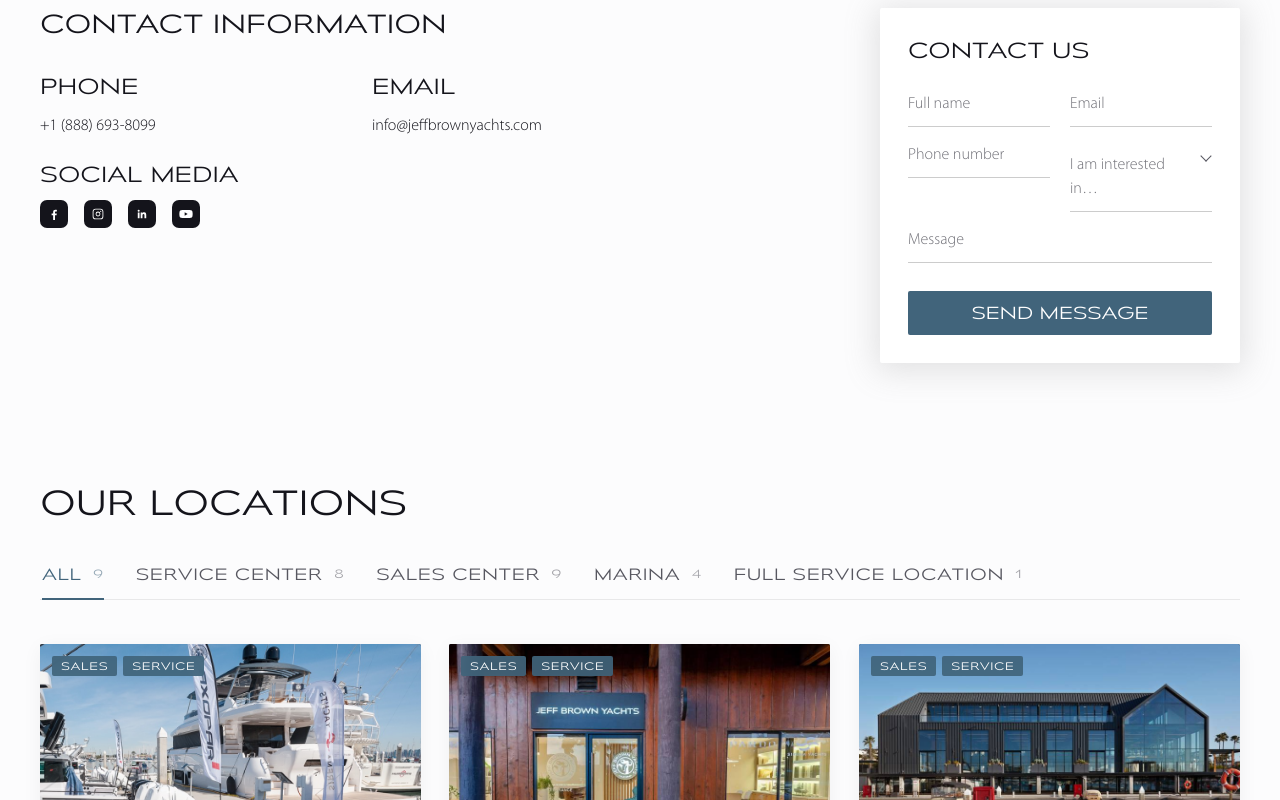
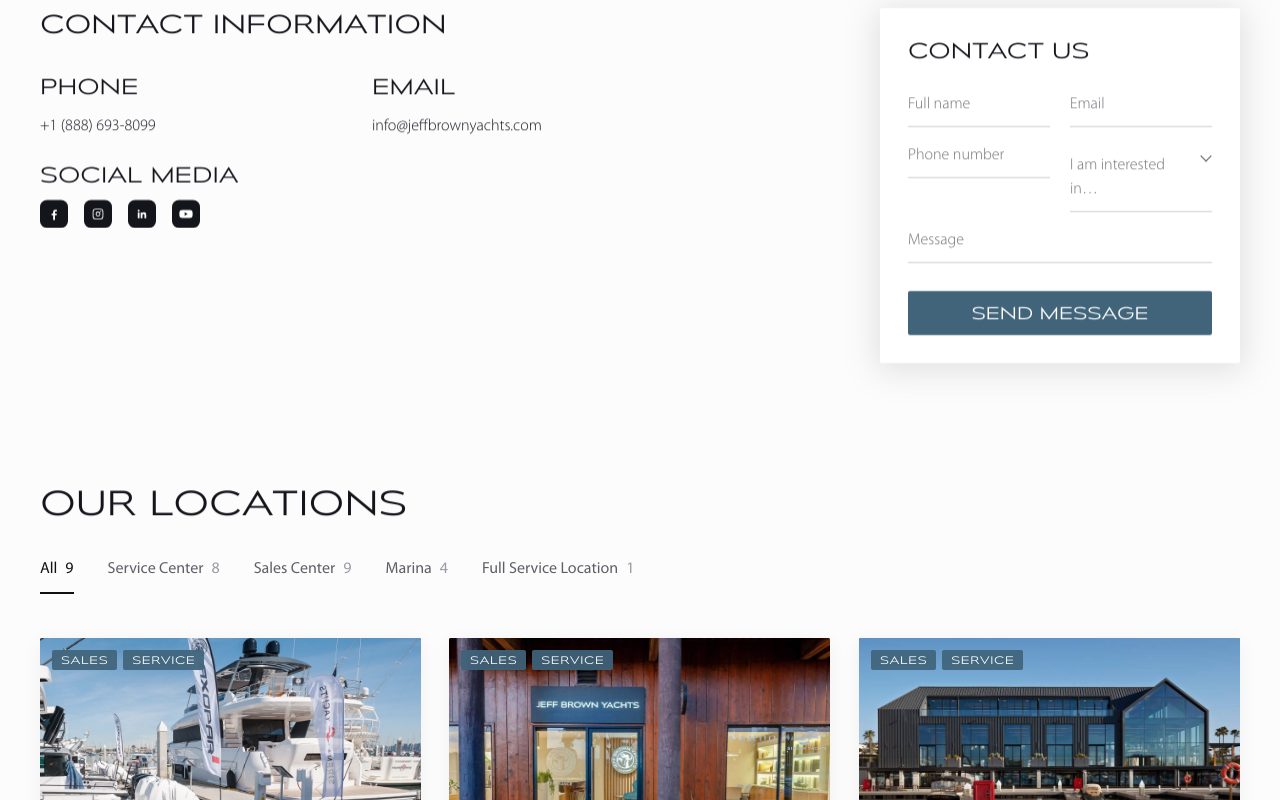
Before and after one commit to ywteamyw/jby-contact, a plain HTML site: page index.html in a window 1280 px wide. Shown: the part 676-1476 px from the top of the page. Drawn offline with Linux system fonts and the light colour scheme.

Commit message:
Hero title 32px; location filter tabs restyled to match jby-locations
Co-Authored-By: Claude Opus 4.8 <noreply@anthropic.com>

```diff
--- a/index.html
+++ b/index.html
@@ -184,11 +184,11 @@ input,select,textarea{font-family:inherit}
   background:linear-gradient(180deg,rgba(13,27,40,0.55) 0%,rgba(13,27,40,0.12) 30%,rgba(13,27,40,0.30) 70%,rgba(13,27,40,0.74) 100%)}
 .hero-contact .hc-inner{position:absolute;left:0;right:0;bottom:0;z-index:2;
   max-width:1440px;margin:0 auto;padding:0 40px 64px}
-.hero-contact h1{font-family:'Mesmerize',sans-serif;font-weight:300;font-size:48px;line-height:56px;letter-spacing:0;
+.hero-contact h1{font-family:'Mesmerize',sans-serif;font-weight:300;font-size:32px;line-height:40px;letter-spacing:0;
   text-transform:uppercase;margin:0;color:#fff}
 .hero-contact p{font-family:'Myriad Pro',sans-serif;font-weight:300;font-size:20px;line-height:30px;
   color:rgba(255,255,255,0.92);margin:18px 0 0;max-width:640px}
-@media(max-width:1024px){.hero-contact{height:58vh;min-height:420px}.hero-contact h1{font-size:34px;line-height:42px}
+@media(max-width:1024px){.hero-contact{height:58vh;min-height:420px}.hero-contact h1{font-size:26px;line-height:34px}
   .hero-contact p{font-size:18px;line-height:27px}.hero-contact .hc-inner{padding:0 24px 44px}}
 
 /* ====================================================================== */
@@ -199,17 +199,14 @@ input,select,textarea{font-family:inherit}
   color:var(--ink);text-transform:uppercase;margin:0}
 .loc-head p{font-family:'Myriad Pro',sans-serif;font-weight:300;font-size:18px;line-height:28px;color:var(--mute);
   margin:14px 0 0;max-width:760px}
-.loc-filter{display:flex;flex-wrap:wrap;gap:28px;align-items:center;margin:36px 0 0;
-  border-bottom:0.5px solid var(--line)}
-.loc-filter button{font-family:'Mesmerize',sans-serif;font-weight:300;font-size:15px;letter-spacing:0.04em;
-  text-transform:uppercase;color:var(--mute);background:transparent;border:0;padding:6px 2px 16px;cursor:pointer;
-  position:relative;transition:color .25s;white-space:nowrap}
-.loc-filter button::after{content:"";position:absolute;left:2px;right:2px;bottom:-1px;height:2px;background:var(--navy);
-  transform:scaleX(0);transform-origin:center;transition:transform .35s cubic-bezier(0.22,1,0.36,1)}
-.loc-filter button:hover{color:var(--ink)}
-.loc-filter button.active{color:var(--navy)}
-.loc-filter button.active::after{transform:scaleX(1)}
-.loc-filter .count{font-size:11px;opacity:0.55;margin-left:5px;vertical-align:2px}
+.loc-filter{display:flex;flex-wrap:wrap;gap:34px;align-items:baseline;margin:36px 0 0;padding-bottom:0}
+.loc-filter button{font-family:'Myriad Pro',sans-serif;font-size:16px;line-height:1.3;color:#5f5f68;font-weight:400;
+  display:inline-flex;align-items:baseline;gap:8px;background:transparent;border:0;padding:0 0 12px;
+  border-bottom:2px solid transparent;cursor:pointer;transition:color .18s,border-color .18s;white-space:nowrap}
+.loc-filter button .n{font-size:16px;color:#9a9aa2;font-variant-numeric:tabular-nums;transition:color .18s}
+.loc-filter button:hover{color:#111}
+.loc-filter button.active{color:#111;border-bottom-color:#111}
+.loc-filter button.active .n{color:#111}
 
 .loc-grid{display:grid;grid-template-columns:repeat(3,1fr);gap:32px 28px;margin-top:44px}
 .loc-card{display:flex;flex-direction:column;background:#fff;border-radius:2px;overflow:hidden;cursor:pointer;
@@ -412,11 +409,11 @@ a:focus-visible,button:focus-visible,input:focus-visible,select:focus-visible{
     <h2>Our locations</h2>
   </div>
   <div class="loc-filter" role="tablist" aria-label="Filter locations by type">
-    <button class="active" data-filter="all">All <span class="count">9</span></button>
-    <button data-filter="service">Service Center <span class="count">8</span></button>
-    <button data-filter="sales">Sales Center <span class="count">9</span></button>
-    <button data-filter="marina">Marina <span class="count">4</span></button>
-    <button data-filter="full">Full Service Location <span class="count">1</span></button>
+    <button class="active" data-filter="all" role="tab" aria-selected="true"><span class="lbl">All</span><span class="n">9</span></button>
+    <button data-filter="service" role="tab" aria-selected="false"><span class="lbl">Service Center</span><span class="n">8</span></button>
+    <button data-filter="sales" role="tab" aria-selected="false"><span class="lbl">Sales Center</span><span class="n">9</span></button>
+    <button data-filter="marina" role="tab" aria-selected="false"><span class="lbl">Marina</span><span class="n">4</span></button>
+    <button data-filter="full" role="tab" aria-selected="false"><span class="lbl">Full Service Location</span><span class="n">1</span></button>
   </div>
   <div class="loc-grid" id="loc-grid">
 
@@ -682,8 +679,8 @@ a:focus-visible,button:focus-visible,input:focus-visible,select:focus-visible{
     var tabs = Array.prototype.slice.call(document.querySelectorAll('.loc-filter button'));
     tabs.forEach(function(tab){
       tab.addEventListener('click', function(){
-        tabs.forEach(function(t){ t.classList.remove('active'); });
-        tab.classList.add('active');
+        tabs.forEach(function(t){ t.classList.remove('active'); t.setAttribute('aria-selected','false'); });
+        tab.classList.add('active'); tab.setAttribute('aria-selected','true');
         var f = tab.getAttribute('data-filter');
         cards.forEach(function(c){
           var types = (c.getAttribute('data-types') || '').split(' ');
```
